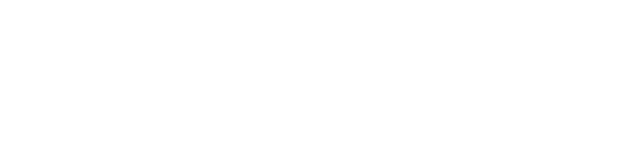
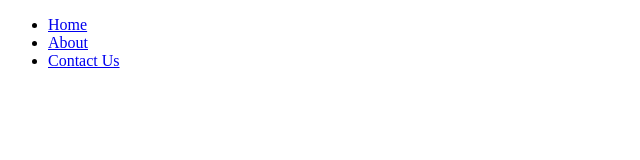
Before and after one commit to j-reyes314/Lupus_Donate, a plain HTML site: page index.html in a window 1280 px wide. Shown: the whole page, without its empty margins (0-640 px from the left). Drawn offline with Linux system fonts and the light colour scheme.

Commit message:
add navbar to index

```diff
--- a/index.html
+++ b/index.html
@@ -9,7 +9,13 @@
 </head>
 <body>
 
-    <!-- NOTE FOR CHRIS: I made these two files to start, they are empty in the main branch except for the link to the stlyes.css file -->
+    <nav>
+        <ul>
+            <li><a href="index.html">Home</a></li>
+            <li><a href="About.html">About</a></li>
+            <li><a href="contactus.html">Contact Us</a></li>
+        </ul>
+    </nav>
 
 </body>
 </html>
```
